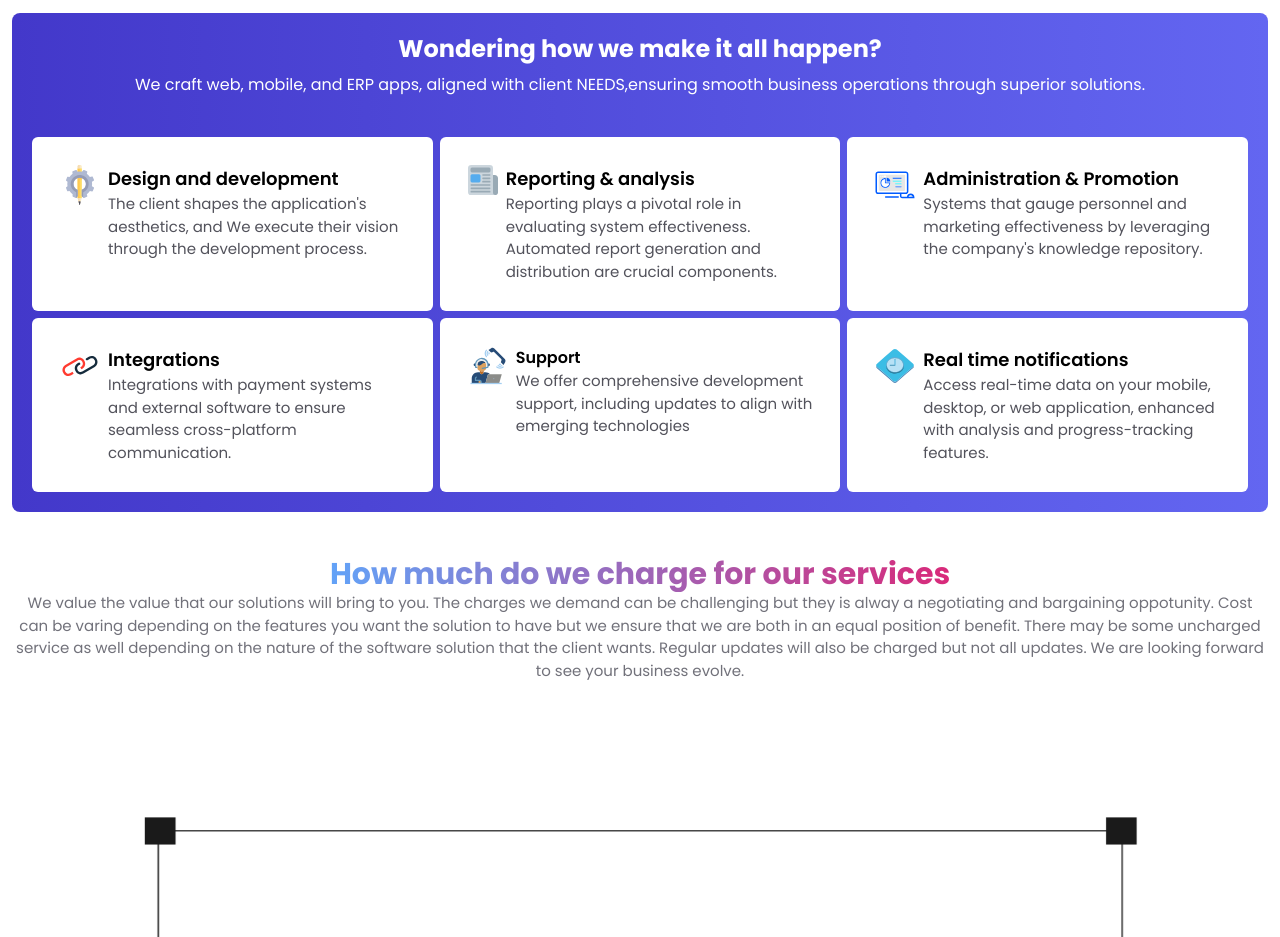
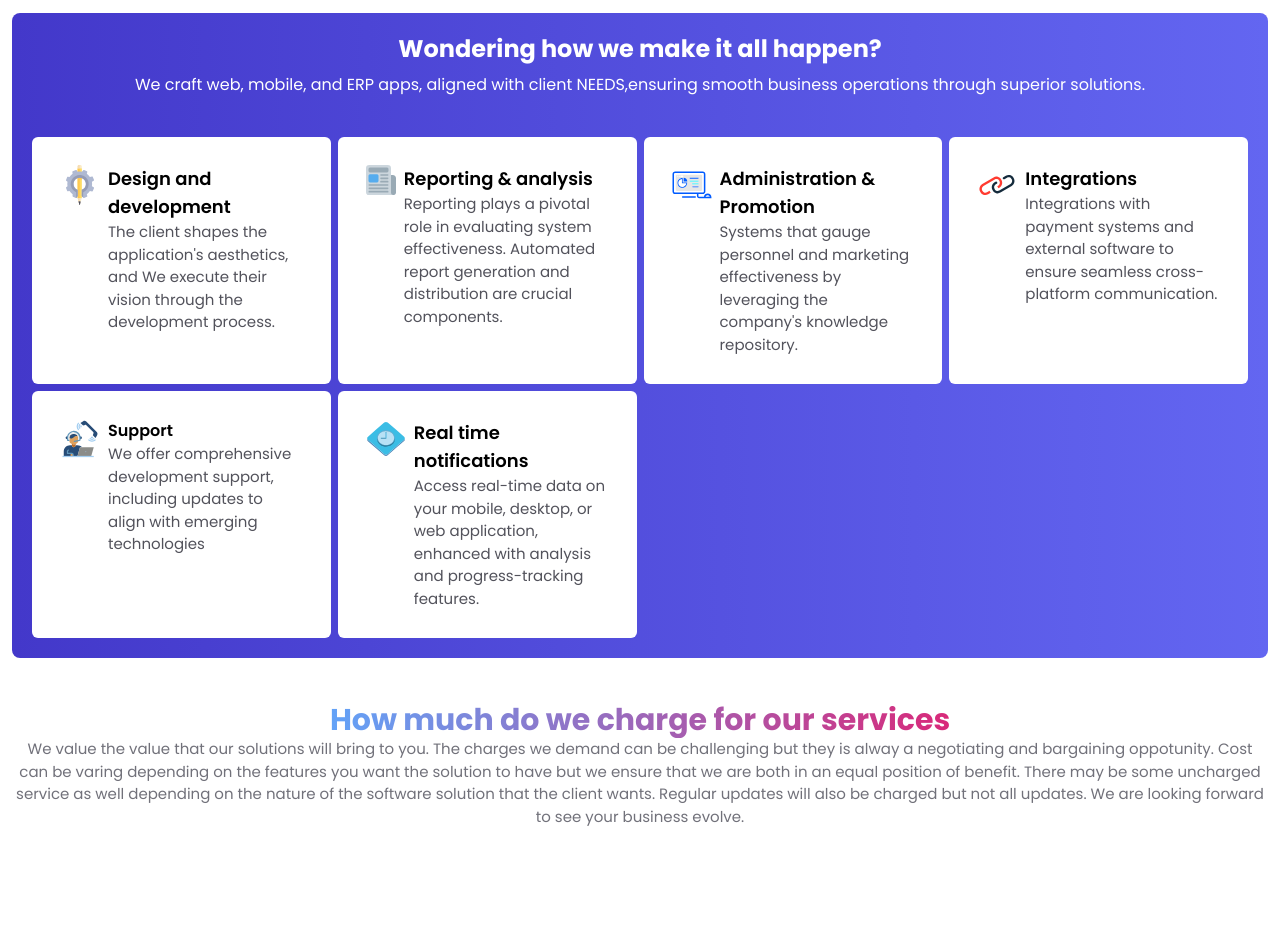
Before and after one commit to Arthur-Smart/Exquitech-Design-Africa, a Next.js app: page / in a window 1280 px wide. Shown: the part 2940-3877 px from the top of the page. Built offline with nearby package versions, Linux system fonts and the light colour scheme.

Commit message:
new commit

```diff
--- a/src/app/globals.css
+++ b/src/app/globals.css
@@ -155,7 +155,7 @@
 .processes__wrapper{
     width: 100%;
         display: grid;
-        grid-template-columns: repeat(auto-fit, minmax(330px, 1fr));
+        grid-template-columns: repeat(auto-fit, minmax(250px, 1fr));
         grid-gap: 7px;
 }
 
```
